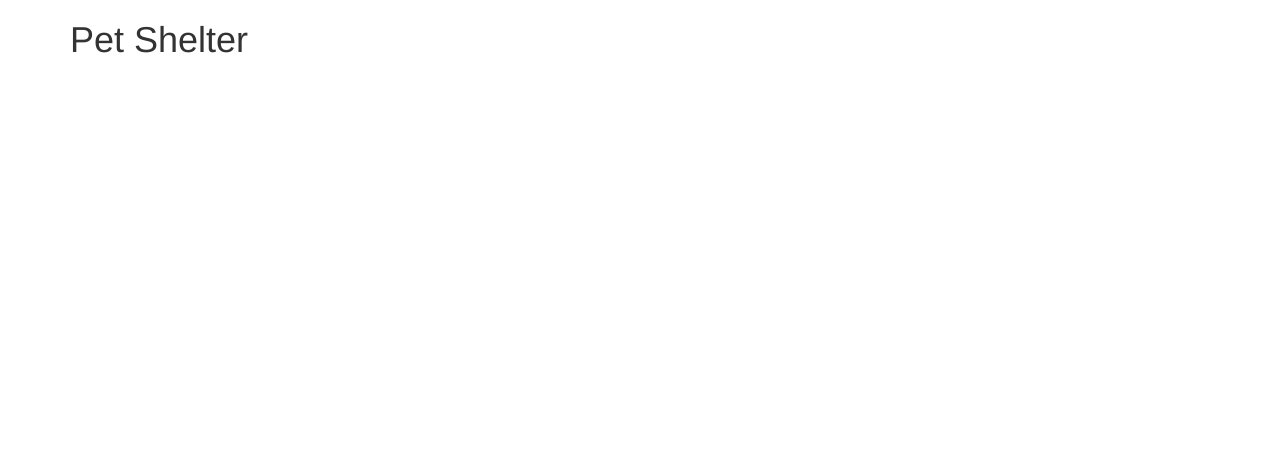
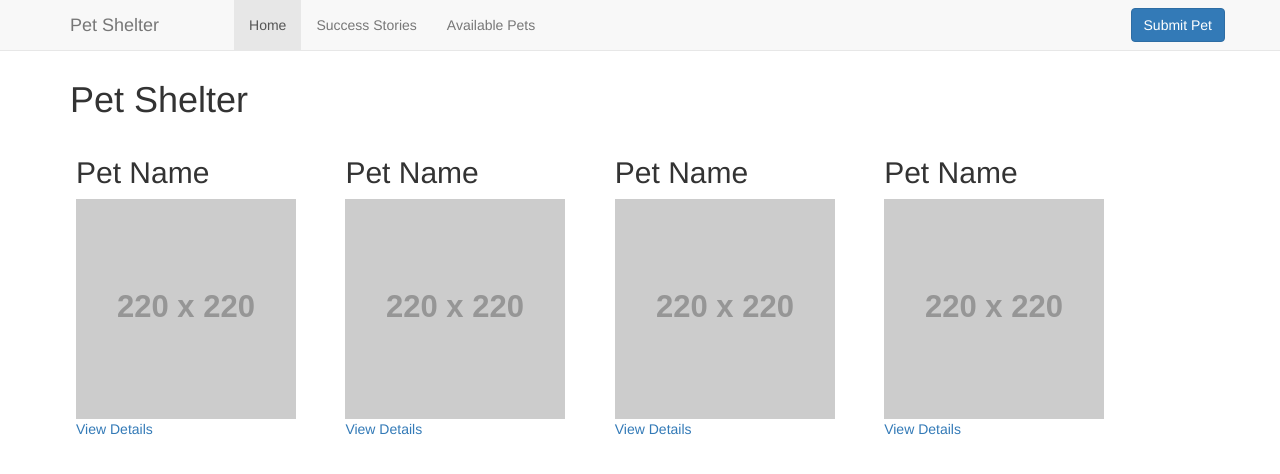
Before and after one commit to mckenro/pet-shelter, a plain HTML site: page index.html in a window 1280 px wide. Drawn offline with Linux system fonts and the light colour scheme; placeholder pictures from the web are drawn by us.

Commit message:
add navbar and pet display areas to index.html

```diff
--- a/css/styles.css
+++ b/css/styles.css
@@ -0,0 +1,16 @@
+.body-container {
+  margin-top: 60px;
+}
+
+.btn {
+  margin-top: 8px;
+}
+
+.navbar-brand {
+  margin-right: 60px;
+}
+
+.pet-post {
+  width: 22%;
+  margin: 6px;
+}
--- a/index.html
+++ b/index.html
@@ -9,9 +9,43 @@
     <title>Pet Shelter</title>
   </head>
   <body>
-    <div class="container">
+    <nav class="navbar navbar-default navbar-fixed-top" role="navigation">
+      <div class="container">
+        <div class="navbar-header">
+          <a class="navbar-brand" href="/index.html">Pet Shelter</a>
+        </div>
+          <ul class="nav navbar-nav">
+            <li class="active"><a href="/index.html">Home</a></li>
+            <li><a href="#">Success Stories</a></li>
+            <li><a href="#">Available Pets</a></li>
+          </ul>
+          <button class="btn btn-primary navbar-button navbar-right">Submit Pet</button>
+      </div>
+    </nav>
+    <div class="container body-container">
       <h1>Pet Shelter</h1>
-
+      <div class="row">
+        <div class="col-md-3 pet-post">
+          <h2>Pet Name</h2>
+          <img src="http://placehold.it/220x220">
+          <a href="#">View Details</a>
+        </div>
+        <div class="col-md-3 pet-post">
+          <h2>Pet Name</h2>
+          <img src="http://placehold.it/220x220">
+          <a href="#">View Details</a>
+        </div>
+        <div class="col-md-3 pet-post">
+          <h2>Pet Name</h2>
+          <img src="http://placehold.it/220x220">
+          <a href="#">View Details</a>
+        </div>
+        <div class="col-md-3 pet-post">
+          <h2>Pet Name</h2>
+          <img src="http://placehold.it/220x220">
+          <a href="#">View Details</a>
+        </div>
+      </div>
     </div>
   </body>
 </html>
```
